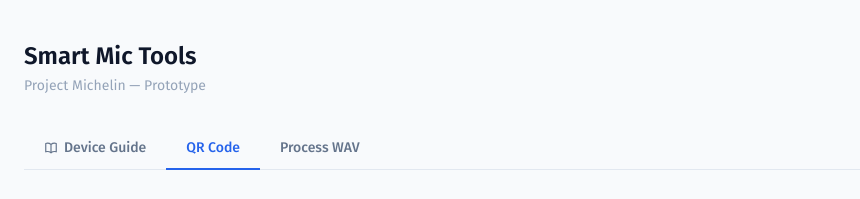
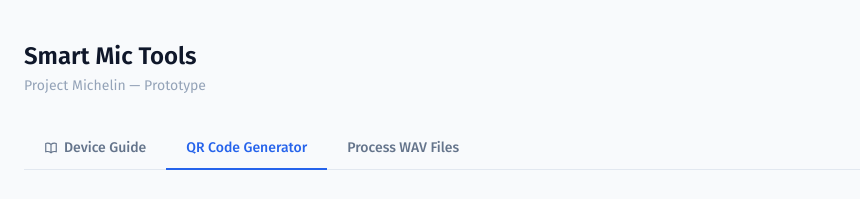
Before and after one commit to gustavdup/smart-mic, a plain HTML site: page michelin_microphone_support_site/index.html in a window 1280 px wide. Shown: the top 199 px of the page, without its empty margins (0-860 px from the left). Drawn offline with nearby package versions, Linux system fonts and the light colour scheme.

Commit message:
Rename tabs: QR Code → QR Code Generator, Process WAV → Process WAV Files
Co-Authored-By: Claude Sonnet 4.6 <noreply@anthropic.com>

```diff
--- a/michelin_microphone_support_site/index.html
+++ b/michelin_microphone_support_site/index.html
@@ -71,11 +71,11 @@
       </a>
       <button onclick="showTab('qr')" id="tab-qr"
         class="tab-btn px-5 py-2.5 text-sm font-medium border-b-2 border-blue-600 text-blue-600 -mb-px cursor-pointer">
-        QR Code
+        QR Code Generator
       </button>
       <button onclick="showTab('process')" id="tab-process"
         class="tab-btn px-5 py-2.5 text-sm font-medium border-b-2 border-transparent text-slate-500 hover:text-slate-700 -mb-px cursor-pointer">
-        Process WAV
+        Process WAV Files
       </button>
     </div>
 
```
Also changed, not shown: michelin_microphone_support_site/readme.html (+2 -2 lines).
